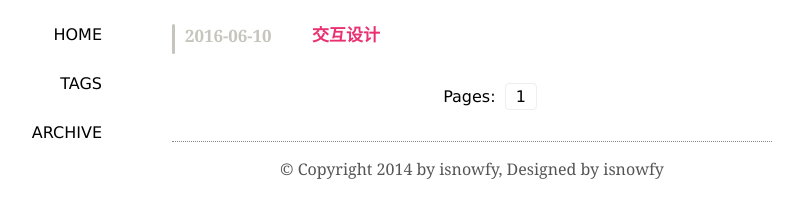
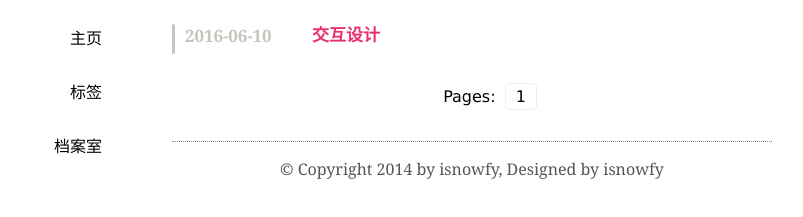
Before and after one commit to co-night/co-night.github.io, a plain HTML site: page index.html in a window 1280 px wide. Shown: the part 75-292 px from the top of the page, without its empty margins (168-971 px from the left). Drawn offline with Linux system fonts and the light colour scheme.

Commit message:
Update index.html

```diff
--- a/index.html
+++ b/index.html
@@ -5,7 +5,7 @@
     <meta name="viewport" content="width=device-width, initial-scale=1.0"/>
     <meta name="Keywords" content="blog"/>
     <meta name="Description" content="blog"/>
-    <title>Simple</title>
+    <title>汤网</title>
     <link rel="shortcut icon" href="/static/favicon.png"/>
     <link rel="stylesheet" type="text/css" href="main.css" />
 </head>
@@ -14,13 +14,13 @@
     <div class="header">
         <ul id="pages">
             <li>
-                <a href="/">home</a>
+                <a href="/">主页</a>
             </li>
             <li>
-                <a href="/#/tags">tags</a>
+                <a href="/#/tags">标签</a>
             </li>
             <li>
-                <a href="/#/archive">archive</a>
+                <a href="/#/archive">档案室</a>
             </li>
         </ul>
     </div>
```
